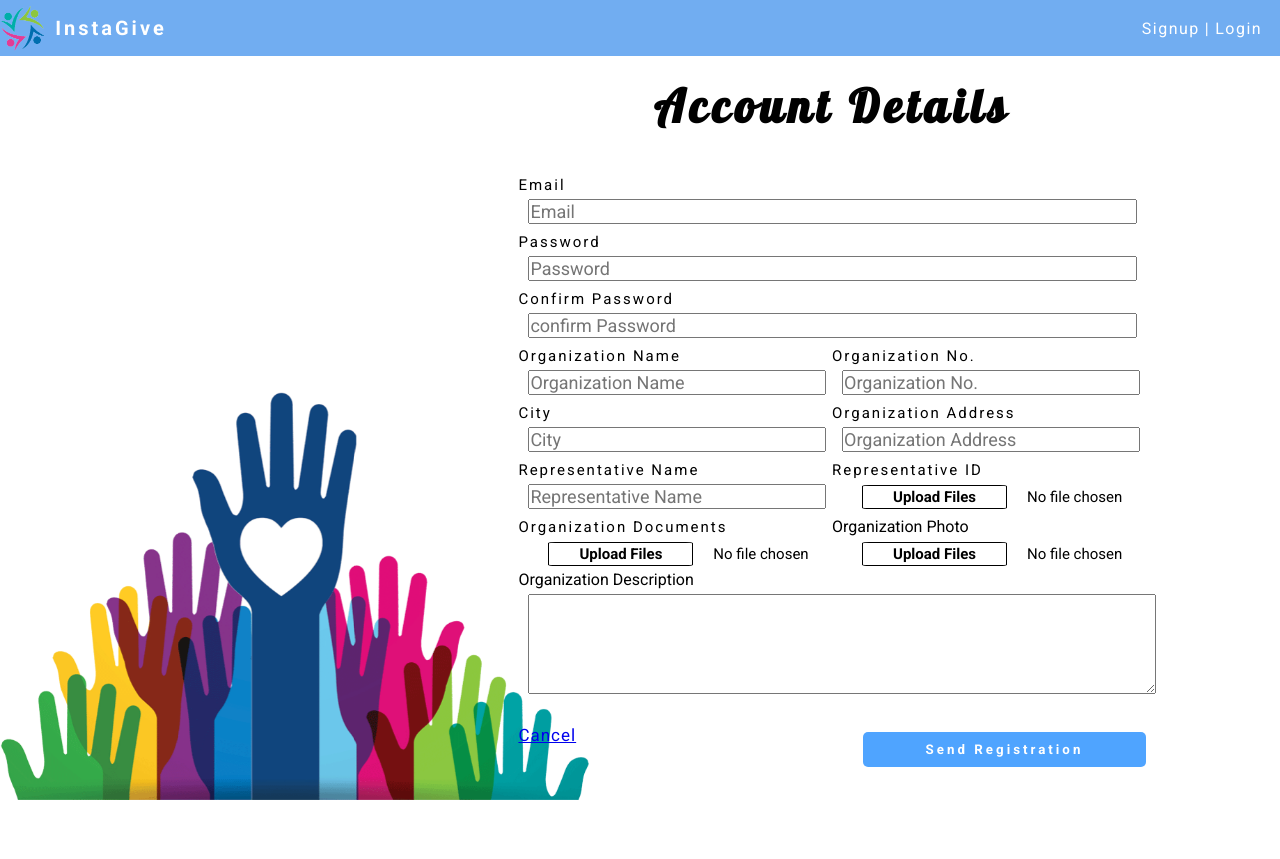
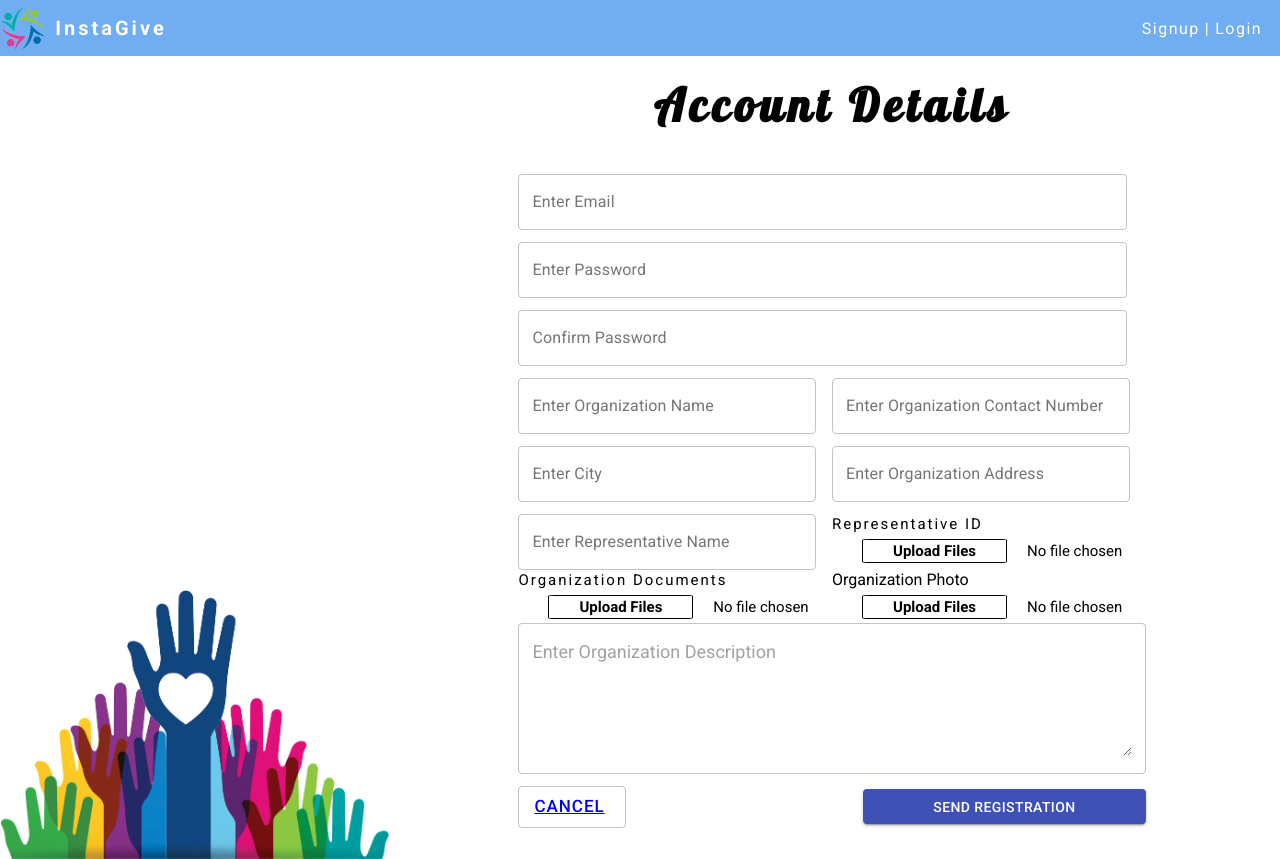
Before and after one commit to josh1506/instagive-react-frontend, a React (Create React App) app: page /auth/register in a window 1280 px wide. Before the commit the page ends 800 px from the top, so only its background shows below. Built offline with nearby package versions, Linux system fonts and the light colour scheme; no server answers; a web font is replaced by a local one.

Commit message:
Register

```diff
--- a/src/components/pages/authPage/Register.jsx
+++ b/src/components/pages/authPage/Register.jsx
@@ -2,6 +2,16 @@ import React, { useState } from 'react';
 import axios from 'axios';
 import '../../../style/authPage/register.css';
 import { Link } from 'react-router-dom';
+import {Checkbox, Button} from '@material-ui/core/';
+
+import Typography from '@material-ui/core/Typography';
+import { makeStyles } from '@material-ui/core/styles';
+import CssBaseline from '@material-ui/core/CssBaseline';
+import TextField from '@material-ui/core/TextField';
+import FormControlLabel from '@material-ui/core/FormControlLabel';
+import Grid from '@material-ui/core/Grid';
+import Box from '@material-ui/core/Box';
+
 
 function Register(props) {
   const [checkPassword, setCheckPassword] = useState({ confirm_pass: '' });
@@ -17,6 +27,12 @@ function Register(props) {
 
     orgDescriptions: '',
   });
+
+
+  const [terms, setTerms] = useState(false);
+
+
+
 
   const [files, setFiles] = useState({
     orgPhoto: '',
@@ -84,6 +100,8 @@ function Register(props) {
       orgDescriptions: ''
     })
 
+
+
     setFiles({
       orgPhoto: '',
       orgDocuments: '',
@@ -97,122 +115,128 @@ function Register(props) {
 
 
 
+  };
 
-  };
+
 
   return (
     <div className='register-container'>
       <div>
         <h1 className='authTitle'>Account Details</h1>
       </div>
-      <form encType='multipart/form-data' action='' onSubmit={handleSubmit}>
+      <form encType='multipart/form-data'  onSubmit={handleSubmit}>
         <div className='register-form1'>
           <div className='register-input-container1'>
-            <label className='form-label' htmlFor='email'>
-              Email
-            </label>
-            <input
-              type='text'
+
+            <TextField
+            variant="outlined" color="primary"
+            style={{marginBottom: '12px'}}
+
+              type='email'
               name='email'
               id='email'
               value={userForm.email}
-              placeholder='Email'
+              label='Enter Email'
               className='register-form-input-text'
               onChange={handleChange}
             />
-            <label className='form-label' htmlFor='password'>
-              Password
-            </label>
-            <input
-              type='text'
+
+            <TextField
+            variant="outlined" color="primary"
+            style={{marginBottom: '12px'}}
+
+              type='password'
               name='password'
-              id='password'
               value={userForm.password}
-              placeholder='Password'
+              label='Enter Password'
               className='register-form-input-text'
               onChange={handleChange}
             />
-            <label className='form-label' htmlFor='confirm-pass'>
-              Confirm Password
-            </label>
-            <input
-              type='text'
+
+            <TextField
+            variant="outlined" color="primary"
+            style={{marginBottom: '12px'}}
+
+              type='password'
               name='confirm-pass'
               id='confirm-pass'
-              placeholder='confirm Password'
+              label='Confirm Password'
               className='register-form-input-text'
               onChange={(e) => setCheckPassword(e.target.value)}
             />
           </div>
         </div>
         <div className='register-form2'>
-          <div className='register-input-container2'>
-            <label className='form-label' htmlFor='orgName'>
-              Organization Name
-            </label>
-            <input
+          <div style={{marginBottom: '12px'}}
+ className='register-input-container2'>
+
+            <TextField
+            variant="outlined" color="primary"
+
               type='text'
               name='orgName'
               value={userForm.orgName}
               onChange={handleChange}
               id='orgName'
-              placeholder='Organization Name'
+              label='Enter Organization Name'
               className='register-form-input-text'
             />
           </div>
           <div className='register-input-container2'>
-            <label className='form-label' htmlFor='orgNumber'>
-              Organization No.
-            </label>
-            <input
-              type='text'
+
+            <TextField
+            variant="outlined" color="primary"
+
+              type='number'
               name='orgNumber'
               value={userForm.orgNumber}
               onChange={handleChange}
               id='orgNumber'
-              placeholder='Organization No.'
+              label='Enter Organization Contact Number'
               className='register-form-input-text'
             />
           </div>
           <div className='register-input-container2'>
-            <label className='form-label' htmlFor='city'>
-              City
-            </label>
-            <input
+
+            <TextField
+            variant="outlined" color="primary"
+
               type='text'
               name='city'
               value={userForm.city}
               onChange={handleChange}
               id='city'
-              placeholder='City'
+              label='Enter City'
               className='register-form-input-text'
-            />
+
+          />
           </div>
-          <div className='register-input-container2'>
-            <label className='form-label' htmlFor='orgAddress'>
-              Organization Address
-            </label>
-            <input
+          <div style={{marginBottom: '12px'}}
+ className='register-input-container2'>
+
+            <TextField
+            variant="outlined" color="primary"
+
               type='text'
               name='orgAddress'
               value={userForm.orgAddress}
               onChange={handleChange}
               id='orgAddress'
-              placeholder='Organization Address'
+              label='Enter Organization Address'
               className='register-form-input-text'
             />
           </div>
           <div className='register-input-container2'>
-            <label className='form-label' htmlFor='repName'>
-              Representative Name
-            </label>
-            <input
+
+            <TextField
+            variant="outlined" color="primary"
+
               type='text'
               name='repName'
               value={userForm.repName}
               onChange={handleChange}
               id='repName'
-              placeholder='Representative Name'
+              label='Enter Representative Name'
               className='register-form-input-text'
             />
           </div>
@@ -265,23 +289,35 @@ function Register(props) {
             />
           </div>
         </div>
-        <div className='register-org-description-container'>
-          <label className='org-photo' htmlFor='orgDescriptions'>
-            Organization Description
-          </label>
-          <textarea
+        <div style={{marginBottom: '12px'}}
+ className='register-org-description-container'>
+
+          <TextField
+
+          variant="outlined" color="primary"
+              rows={6}
+              multiline
             name='orgDescriptions'
             value={userForm.orgDescriptions}
             onChange={handleChange}
             id='orgDescriptions'
+            placeholder="Enter Organization Description"
             className='register-form-input-text'
-          ></textarea>
+          />
         </div>
         <div className='form-button-container'>
+
+              <Button variant="outlined" color="default" >
           <Link to='/auth/login' className='form-link'>
             Cancel
           </Link>
-          <button className='form-button'>Send Registration</button>
+          </Button>
+
+
+
+
+
+          <Button  variant="contained" color="primary" type="submit" className='form-button'>Send Registration</Button>
         </div>
       </form>
     </div>
--- a/src/components/pages/userPage/ledgerPage/LedgerList.jsx
+++ b/src/components/pages/userPage/ledgerPage/LedgerList.jsx
@@ -21,7 +21,7 @@ import DialogContentText from '@material-ui/core/DialogContentText';
 import DialogTitle from '@material-ui/core/DialogTitle';
 import MuiAlert from '@material-ui/lab/Alert';
 import { userLedgerAdded } from '../../../../app/user'
-import { CodeOutlined } from '@material-ui/icons';
+import { CodeOutlined, LaptopWindows } from '@material-ui/icons';
 
 
 
@@ -136,6 +136,8 @@ function LedgerList(props) {
 
     handleClose()
     setOpen(true)
+
+    document.location.reload()
 
   }
 
```
Also changed, not shown: 1 other file (tests, documents, lock files or other folders).
